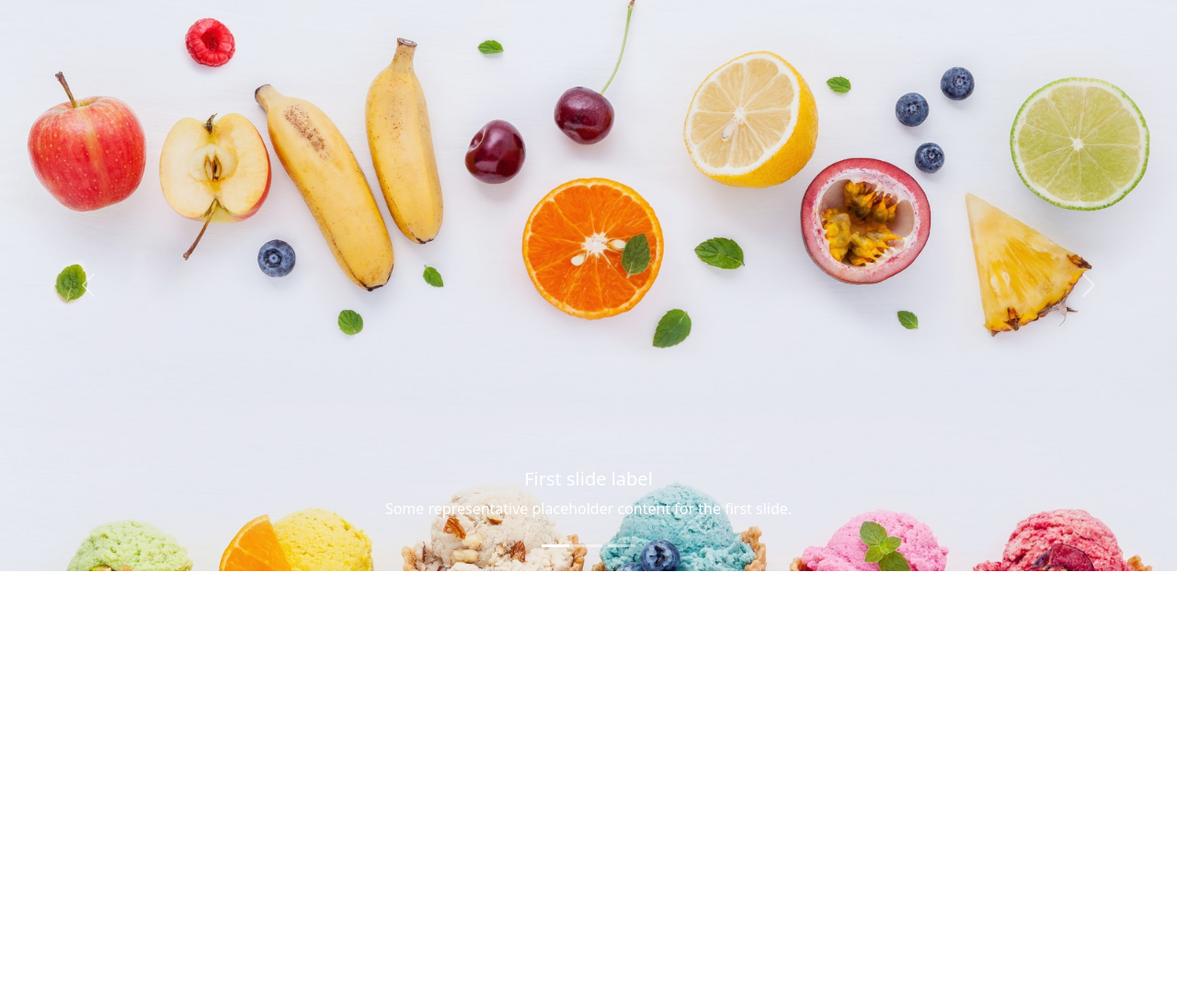
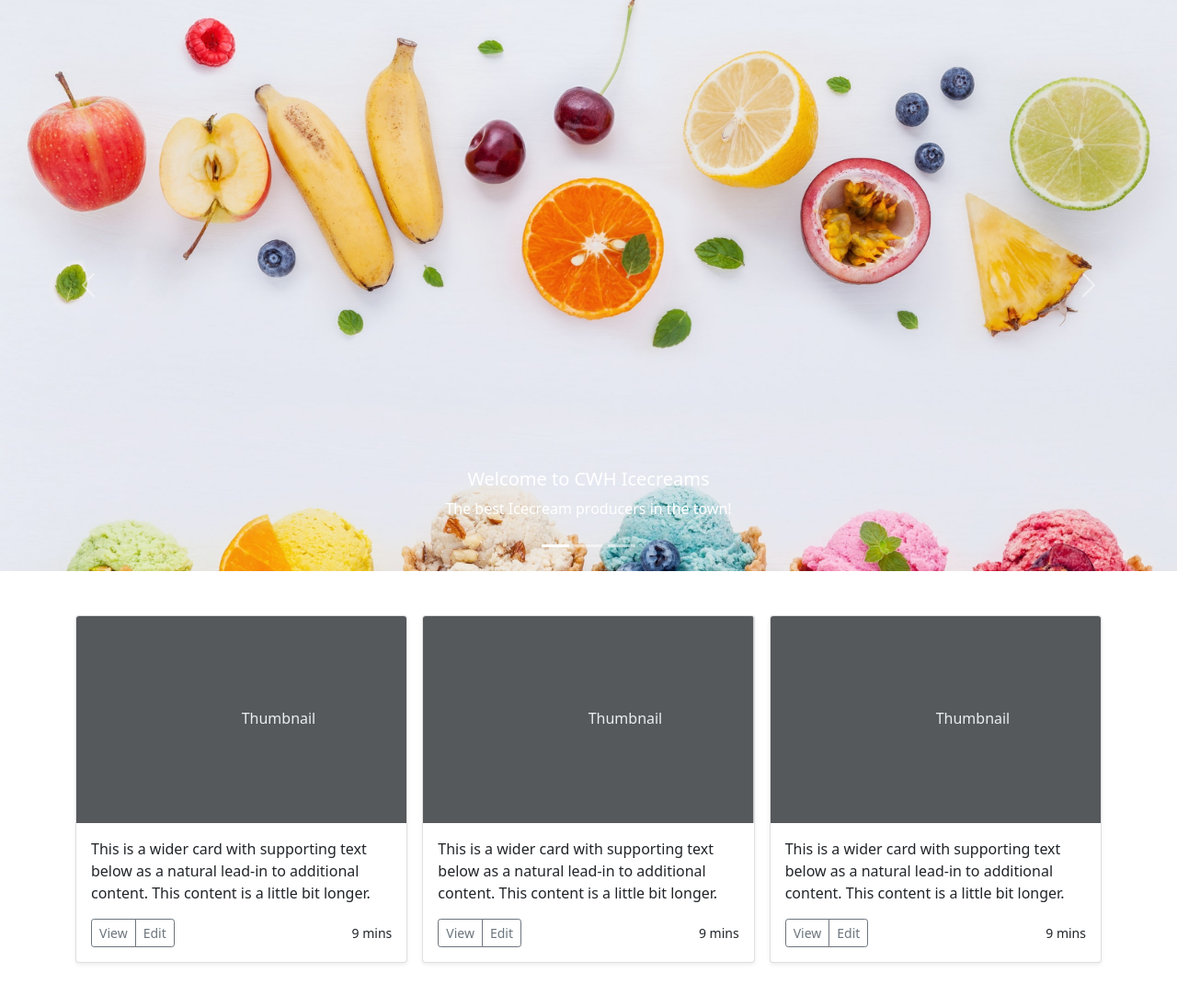
Before and after one commit to shindekalpesh/cwh_django, a Python web app: template hello/templates/index.html in a window 1280 px wide. Shown: the part 57-1152 px from the top of the page at 92% size. Before the commit the page ends 678 px from the top, so only its background shows below. Run offline with Jinja, Linux system fonts and the light colour scheme; the template is opened without the code that fills it, so the values that code supplies are empty.

Commit message:
basic structure done

```diff
--- a/hello/templates/index.html
+++ b/hello/templates/index.html
@@ -14,22 +14,22 @@
     <div class="carousel-item active">
       <img src="/static/img/icecream_1.jpg" class="d-block w-100" alt="icecream_1">
       <div class="carousel-caption d-none d-md-block">
-        <h5>First slide label</h5>
-        <p>Some representative placeholder content for the first slide.</p>
+        <h5>Welcome to CWH Icecreams</h5>
+        <p>The best Icecream producers in the town!</p>
       </div>
     </div>
     <div class="carousel-item">
       <img src="/static/img/icecream_2.jpg" class="d-block w-100" alt="icecream_2">
       <div class="carousel-caption d-none d-md-block">
-        <h5>Second slide label</h5>
-        <p>Some representative placeholder content for the second slide.</p>
+        <h5>Believe us.</h5>
+        <p>We are the best!</p>
       </div>
     </div>
     <div class="carousel-item">
       <img src="/static/img/icecream_3.jpg" class="d-block w-100" alt="icecream_3">
       <div class="carousel-caption d-none d-md-block">
-        <h5>Third slide label</h5>
-        <p>Some representative placeholder content for the third slide.</p>
+        <h5>Yes yes yes!</h5>
+        <p>Try us! Yummy!</p>
       </div>
     </div>
   </div>
@@ -43,5 +43,56 @@
   </button>
 </div>
 
+<div class="album py-5 bg-body-tertiary">
+  <div class="container">
+
+    <div class="row row-cols-1 row-cols-sm-2 row-cols-md-3 g-3">
+      <div class="col">
+        <div class="card shadow-sm">
+          <svg class="bd-placeholder-img card-img-top" width="100%" height="225" xmlns="http://www.w3.org/2000/svg" role="img" aria-label="Placeholder: Thumbnail" preserveAspectRatio="xMidYMid slice" focusable="false"><title>Placeholder</title><rect width="100%" height="100%" fill="#55595c"></rect><text x="50%" y="50%" fill="#eceeef" dy=".3em">Thumbnail</text></svg>
+          <div class="card-body">
+            <p class="card-text">This is a wider card with supporting text below as a natural lead-in to additional content. This content is a little bit longer.</p>
+            <div class="d-flex justify-content-between align-items-center">
+              <div class="btn-group">
+                <button type="button" class="btn btn-sm btn-outline-secondary">View</button>
+                <button type="button" class="btn btn-sm btn-outline-secondary">Edit</button>
+              </div>
+              <small class="text-body-secondary">9 mins</small>
+            </div>
+          </div>
+        </div>
+      </div>
+      <div class="col">
+        <div class="card shadow-sm">
+          <svg class="bd-placeholder-img card-img-top" width="100%" height="225" xmlns="http://www.w3.org/2000/svg" role="img" aria-label="Placeholder: Thumbnail" preserveAspectRatio="xMidYMid slice" focusable="false"><title>Placeholder</title><rect width="100%" height="100%" fill="#55595c"></rect><text x="50%" y="50%" fill="#eceeef" dy=".3em">Thumbnail</text></svg>
+          <div class="card-body">
+            <p class="card-text">This is a wider card with supporting text below as a natural lead-in to additional content. This content is a little bit longer.</p>
+            <div class="d-flex justify-content-between align-items-center">
+              <div class="btn-group">
+                <button type="button" class="btn btn-sm btn-outline-secondary">View</button>
+                <button type="button" class="btn btn-sm btn-outline-secondary">Edit</button>
+              </div>
+              <small class="text-body-secondary">9 mins</small>
+            </div>
+          </div>
+        </div>
+      </div>
+      <div class="col">
+        <div class="card shadow-sm">
+          <svg class="bd-placeholder-img card-img-top" width="100%" height="225" xmlns="http://www.w3.org/2000/svg" role="img" aria-label="Placeholder: Thumbnail" preserveAspectRatio="xMidYMid slice" focusable="false"><title>Placeholder</title><rect width="100%" height="100%" fill="#55595c"></rect><text x="50%" y="50%" fill="#eceeef" dy=".3em">Thumbnail</text></svg>
+          <div class="card-body">
+            <p class="card-text">This is a wider card with supporting text below as a natural lead-in to additional content. This content is a little bit longer.</p>
+            <div class="d-flex justify-content-between align-items-center">
+              <div class="btn-group">
+                <button type="button" class="btn btn-sm btn-outline-secondary">View</button>
+                <button type="button" class="btn btn-sm btn-outline-secondary">Edit</button>
+              </div>
+              <small class="text-body-secondary">9 mins</small>
+            </div>
+          </div>
+        </div>
+      </div>
+
+</div>
 
 {% endblock body %}
```
